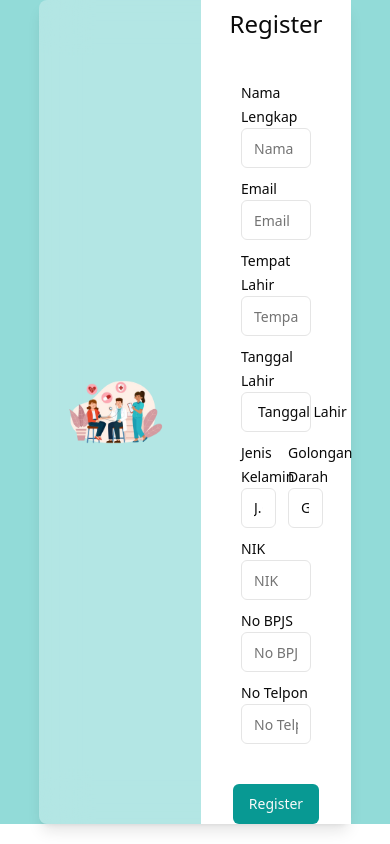
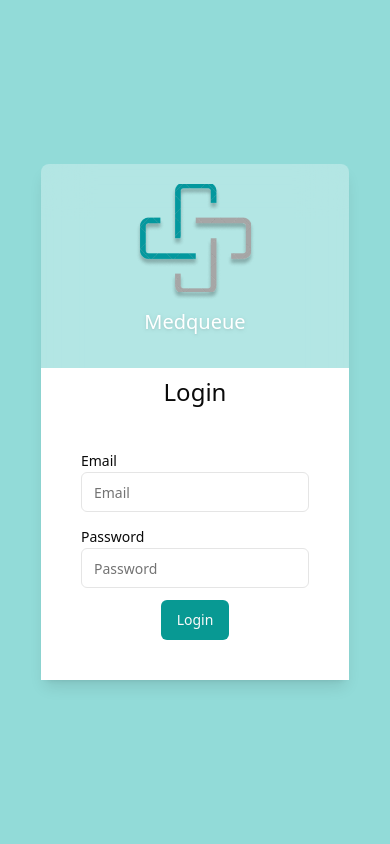
Before and after one commit to Medqueue-Alta/Medqueue-FE, a React (Vite) app: page / in a window 390 px wide. Built offline with nearby package versions, Linux system fonts and the light colour scheme.

Commit message:
fix: fix auth layout and add login pages

```diff
--- a/package.json
+++ b/package.json
@@ -4,7 +4,7 @@
   "version": "0.0.0",
   "type": "module",
   "scripts": {
-    "dev": "vite",
+    "dev": "npx vite",
     "build": "tsc && vite build",
     "lint": "eslint . --ext ts,tsx --report-unused-disable-directives --max-warnings 0",
     "preview": "vite preview"
--- a/src/App.tsx
+++ b/src/App.tsx
@@ -1,9 +1,12 @@
-import Register from "./pages/Register"
+// import Register from "@/pages/Register"
+
+import Login from "@/pages/Login"
 
 function App() {
   return (
    <>
-    <Register />
+    {/* <Register /> */}
+    <Login />
    </>
   )
 }
--- a/src/components/authLayout.tsx
+++ b/src/components/authLayout.tsx
@@ -1,19 +1,25 @@
 import { ReactNode } from 'react'
 import { Card, CardContent } from './ui/card'
 import Vector from "@/assets/vector.png"
+import Logo from "@/assets/medqueue-logo-1.png"
 
 interface Props {
   children : ReactNode
+  className? : string
 }
 
 const AuthLayout = (props : Props) => {
-  const {children} = props
+  const {children, className} = props
   return (
-    <div className='flex bg-[#92DBD8] items-center justify-center'>
+    <div className={`flex bg-[#92DBD8] items-center justify-center ${className}`}>
       <Card className='max-w-[80%] bg-opacity-30 shadow-lg backdrop-blur-xl bg-white border-none'>
-        <CardContent className='grid grid-cols-2 gap-3 h-full w-full p-0'>
-          <div className="p-5 h-full w-full flex items-center">
-           <img src={Vector}/>
+      <CardContent className='grid md:grid-cols-2 sm:grid-cols-1 gap-3 h-full w-full p-0'>
+          <div className="p-5 h-full w-full flex items-center justify-center">
+            <div className='visible block md:hidden md:invisible'>
+              <img src={Logo} className='mb-2'/>
+              <h1 className='text-center text-xl text-white drop-shadow'>Medqueue</h1>
+            </div>
+           <img src={Vector} className='invisible hidden md:block md:visible'/>
           </div>
           <div className='bg-white h-full w-full flex flex-col justify-center items-center'>
             {children}
--- /dev/null
+++ b/src/pages/Login.tsx
@@ -0,0 +1,27 @@
+import MainButton from '@/components/MainButton'
+import AuthLayout from '@/components/authLayout'
+import { Input } from '@/components/ui/input'
+import { Label } from '@/components/ui/label'
+
+const Login = () => {
+  return (
+    <AuthLayout className='h-screen'>
+        <h1 className="text-2xl mt-2">Login</h1>
+        <div className="w-full p-10">
+            <div className="mb-3">
+                <Label htmlFor='email'>Email</Label>
+                <Input placeholder='Email' type='email'/>
+            </div>
+            <div className="mb-3">
+                <Label htmlFor='password'>Password</Label>
+                <Input placeholder='Password' type='password'/>
+            </div>
+            <div className='text-center'>
+                <MainButton text='Login'/>
+            </div>
+        </div>
+    </AuthLayout>
+  )
+}
+
+export default Login
```
Also changed, not shown: src/assets/medqueue-logo-1.png (added).
